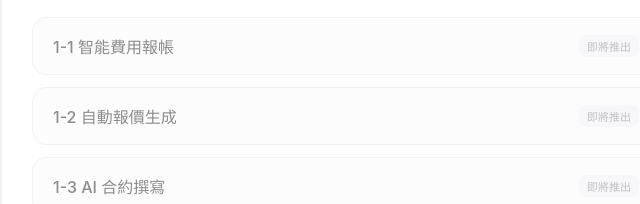
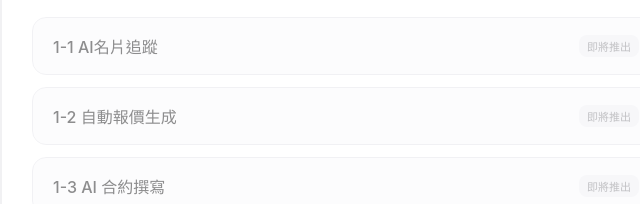
Before and after one commit to flomiocean-hub/workspaceqx, a plain HTML site: page index.html in a window 1280 px wide. Shown: the part 267-471 px from the top of the page, 278-918 px from the left. Drawn offline with Linux system fonts and the light colour scheme.

Commit message:
Update 1-1 to AI名片追蹤

```diff
--- a/index.html
+++ b/index.html
@@ -175,7 +175,7 @@
             <ul class="item-list">
 
                 <li class="item coming-soon">
-                    <span>1-1 智能費用報帳</span>
+                    <span>1-1 AI名片追蹤</span>
                     <div style="display:flex;align-items:center;gap:4px;">
                         <span class="tag-soon">即將推出</span>
                         <svg viewBox="0 0 24 24"><path d="M9 18l6-6-6-6"/></svg>
```
